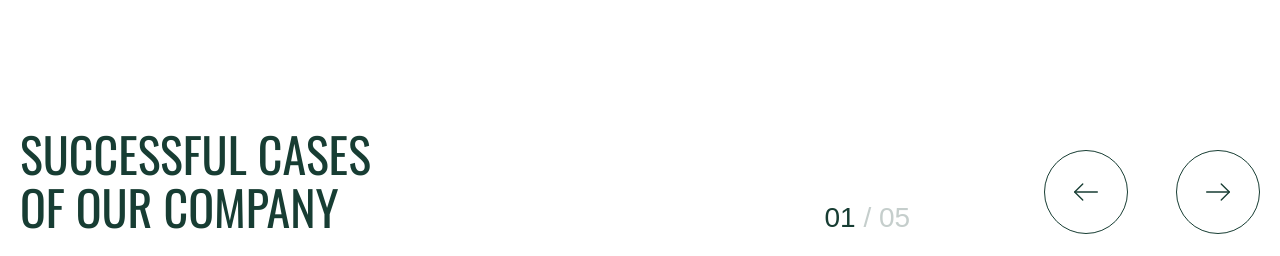
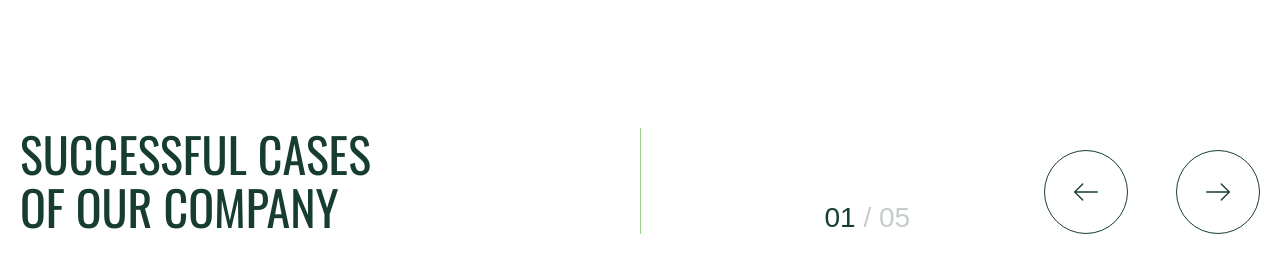
Before and after one commit to ValentinaDej/green-en, a Next.js app: page / in a window 1280 px wide. Shown: the part 3850-4106 px from the top of the page. Built offline with nearby package versions, Linux system fonts and the light colour scheme.

Commit message:
divider refacor

```diff
--- a/src/components/cases/cases.module.css
+++ b/src/components/cases/cases.module.css
@@ -59,7 +59,7 @@
   transition: transform 0.5s ease-in-out;
 }
 
-.dividerColored {
+.divider {
   display: none;
 }
 
@@ -99,18 +99,13 @@
     width: 100%;
   }
 
-  .dividerTransp {
-    grid-column: 3 / 4;
-    grid-row: 1 / span 2;
-    background-color: transparent;
-    width: 1px;
-  }
-
-  .dividerColored {
+  .divider {
+    display: block;
     grid-column: 3 / 4;
     grid-row: 1;
     background-color: var(--color-primary-dark);
     width: 1px;
+    align-self: stretch;
   }
 }
 
--- a/src/components/cases/cases.tsx
+++ b/src/components/cases/cases.tsx
@@ -54,7 +54,7 @@ const Cases = () => {
     <article id="cases" className={`containerGlobal ${classes.container}`}>
       <h2 className={classes.title}>SUCCESSFUL CASES OF OUR COMPANY</h2>
 
-      <span aria-hidden="true" className={classes.dividerColored}></span>
+      <span aria-hidden="true" className={classes.divider}></span>
 
       <div className={classes.counter}>
         <span>{`${String(currentIndex + 1).padStart(2, "0")}`}</span>
@@ -97,8 +97,6 @@ const Cases = () => {
         />
       </div>
 
-      <span aria-hidden="true" className={classes.dividerTransp}></span>
-
       <div
         className={classes.secondImageContainer}
         onTouchStart={handleTouchStart}
--- a/src/components/contact/contact.module.css
+++ b/src/components/contact/contact.module.css
@@ -30,7 +30,7 @@
     padding-top: 40px;
   }
 
-  .line {
+  .divider {
     grid-area: line;
     width: 1px;
     align-self: stretch;
--- a/src/components/contact/contact.tsx
+++ b/src/components/contact/contact.tsx
@@ -11,7 +11,7 @@ const Contact = () => {
         <section className={classes.contact}>
           <ContactCard />
         </section>
-        <span aria-hidden="true" className={classes.line}></span>
+        <span aria-hidden="true" className={classes.divider}></span>
         <section className={classes.form}>
           <ContactForm />
         </section>
--- a/src/components/faq/faq.module.css
+++ b/src/components/faq/faq.module.css
@@ -38,7 +38,7 @@
     gap: 12px;
   }
 
-  .line {
+  .divider {
     grid-area: line;
     width: 1px;
     align-self: stretch;
--- a/src/components/faq/faq.tsx
+++ b/src/components/faq/faq.tsx
@@ -25,7 +25,7 @@ const Faq = () => {
           />
         ))}
       </div>
-      <span aria-hidden="true" className={classes.line}></span>
+      <span aria-hidden="true" className={classes.divider}></span>
 
       <div className={classes.text}>
         Didn`t find the answer to your question?
--- a/src/components/productionCounter/productionCounter.module.css
+++ b/src/components/productionCounter/productionCounter.module.css
@@ -22,7 +22,7 @@
   text-align: center;
 }
 
-.separator {
+.divider {
   grid-column: 2;
   background: var(--color-primary-dark);
   width: 1px;
@@ -73,7 +73,7 @@
     font-size: 28px;
   }
 
-  .separator:first-of-type {
+  .divider {
     height: 87px;
   }
 }
--- a/src/components/productionCounter/productionCounter.tsx
+++ b/src/components/productionCounter/productionCounter.tsx
@@ -32,7 +32,7 @@ const ProductionCounter = () => {
         for all time
       </h2>
 
-      <span aria-hidden="true" className={classes.separator}></span>
+      <span aria-hidden="true" className={classes.divider}></span>
       <section className={classes.counter}>
         <div className={classes.counterGrid}>
           <div className={`${classes.counterNumber}`}>
--- a/src/shared/components/article/article.module.css
+++ b/src/shared/components/article/article.module.css
@@ -29,7 +29,7 @@
     max-width: 768px;
   }
 
-  .line {
+  .divider {
     grid-area: line;
     background-color: var(--color-primary-dark);
     width: 1px;
--- a/src/shared/components/article/article.tsx
+++ b/src/shared/components/article/article.tsx
@@ -9,7 +9,7 @@ const Article = ({ id, titleFirst, name, desc, children }: ArticleProps) => (
       </h2>
     </header>
 
-    <span aria-hidden="true" className={classes.line}></span>
+    <span aria-hidden="true" className={classes.divider}></span>
 
     <section
       className={
```
